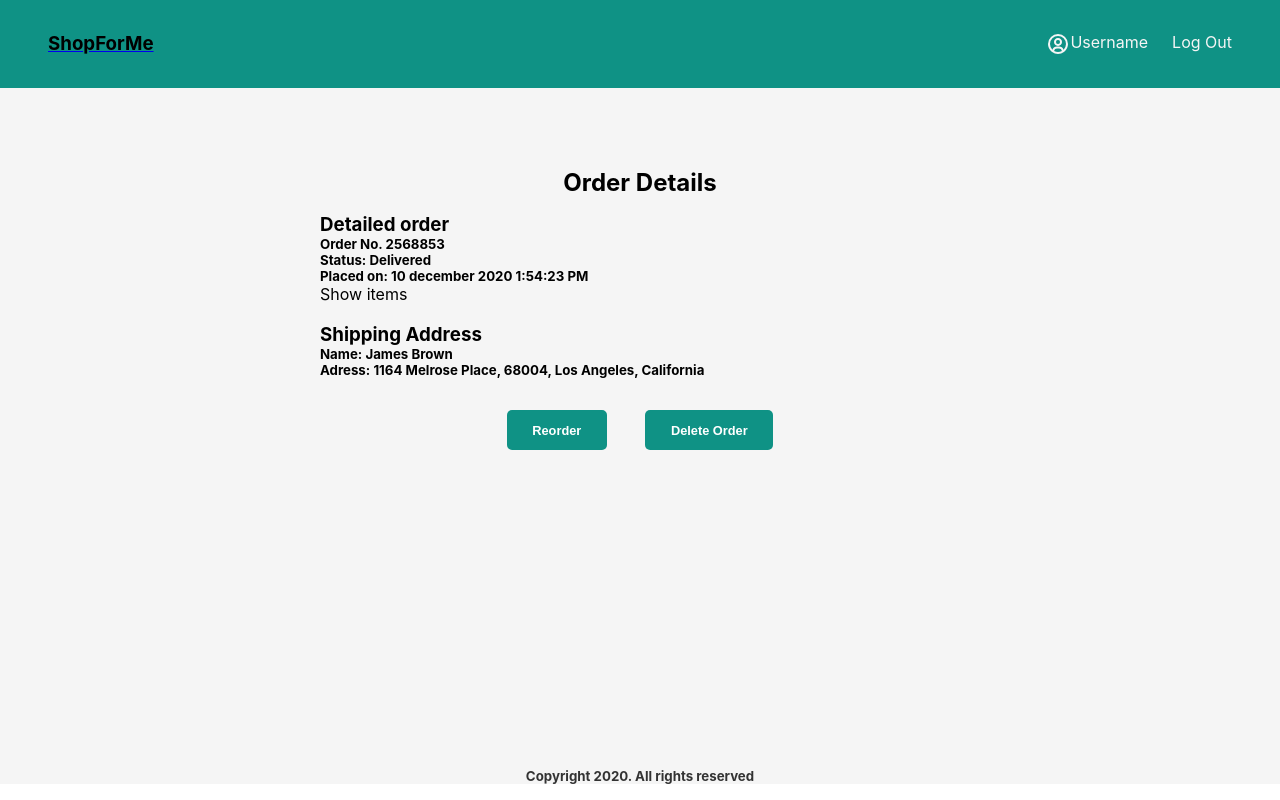
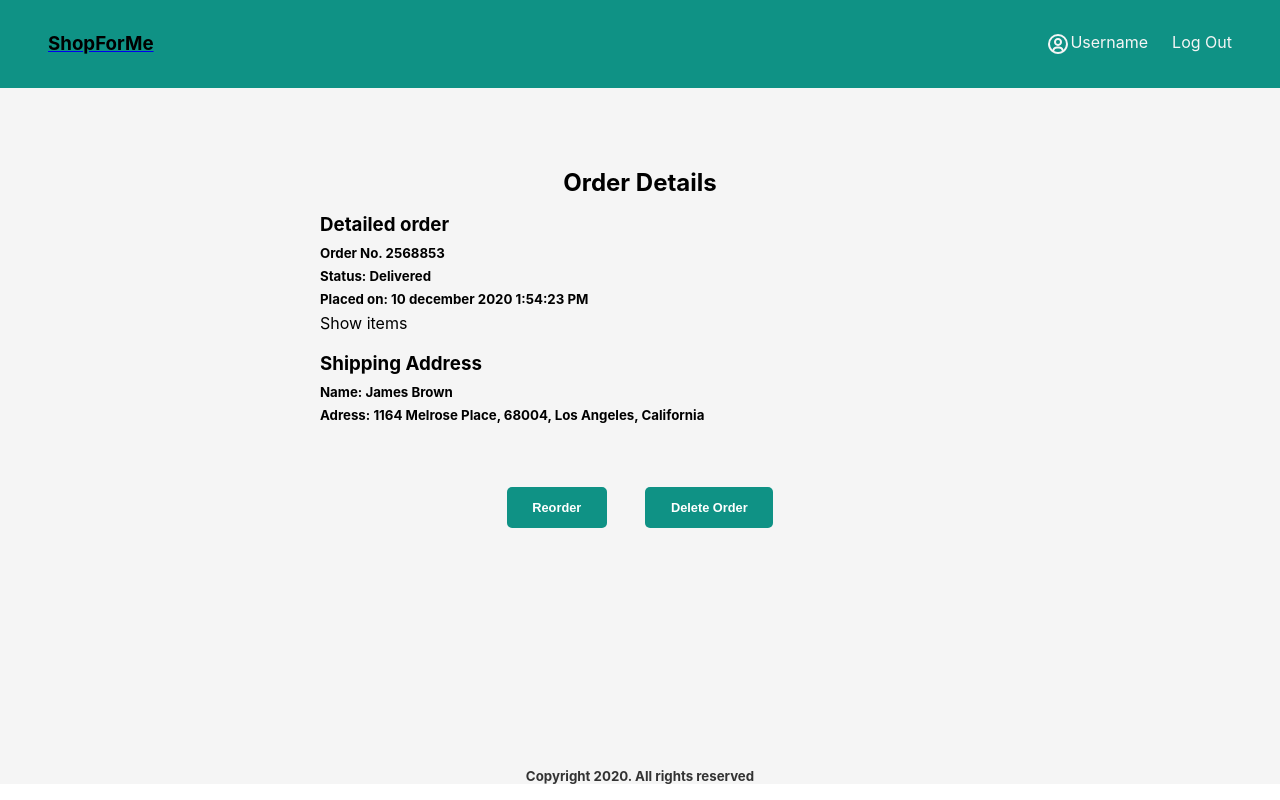
Before and after one commit to nmrabet/shopforme, a React (Create React App) app: page /home/1 in a window 1280 px wide. Built offline with nearby package versions, Linux system fonts and the light colour scheme.

Commit message:
Improved styling order details component

```diff
--- a/src/components/OrderDetail.css
+++ b/src/components/OrderDetail.css
@@ -2,6 +2,10 @@
     padding-top: 5em;
     background-color: whitesmoke;
     height: 85vh;
+}
+
+.orderDetail-component * {
+    margin-bottom: 0.5em;
 }
 
 .orderDetail-title {
@@ -19,7 +23,7 @@
 
 .btn-order {
     text-align: center;
-    margin-top: 2em;
+    margin-top: 4em;
 }
 
 .reorder-btn,
```
